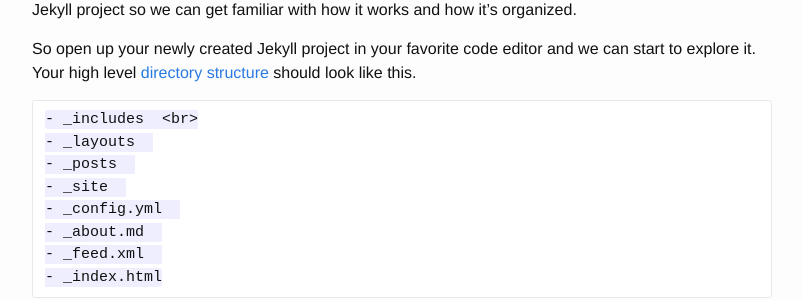
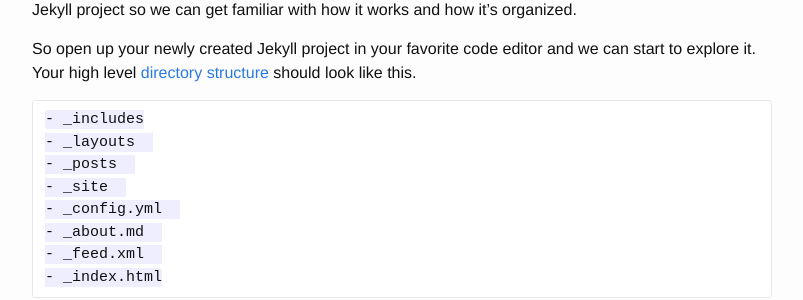
Before and after one commit to clabanow/clabanow.github.io, a Jekyll site: the page built from _posts/2015-08-04-welcome-to-jekyll.markdown, in a window 1280 px wide and 900 px high, scrolled down 2514 px. Shown: the part 149-449 px from the top of the window, without its empty margins (238-1041 px from the left). Built offline with Jekyll 4.4.1, drawn with Linux system fonts in a browser that asks for light colours.

````diff
--- a/_posts/2015-08-04-welcome-to-jekyll.markdown
+++ b/_posts/2015-08-04-welcome-to-jekyll.markdown
@@ -78,7 +78,7 @@ Now that we have our Jekyll site up and running, the work is nearly done, but le
 So open up your newly created Jekyll project in your favorite code editor and we can start to explore it. Your high level [directory structure](http://jekyllrb.com/docs/structure/) should look like this.
 
 ```
-- _includes  <br>
+- _includes
 - _layouts
 - _posts
 - _site
````
